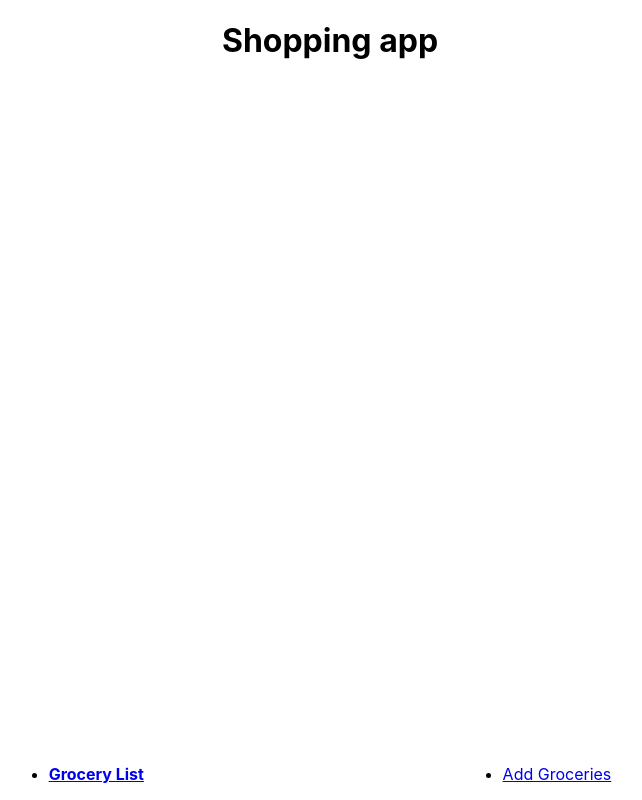
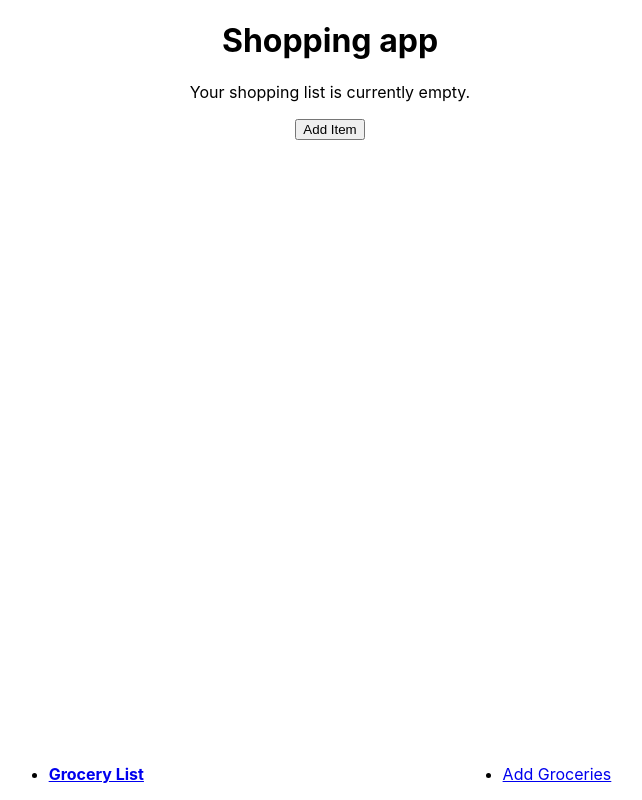
Before and after one commit to the-collab-lab/tcl-22-smart-shopping-list, a React (Create React App) app: page /list in a window 1280 px wide. Shown: the whole page, without its empty margins (310-952 px from the left). Built offline with nearby package versions, Linux system fonts and the light colour scheme.

Commit message:
conditionally render a welcome prompt when list is empty

```diff
--- a/src/ItemList.js
+++ b/src/ItemList.js
@@ -1,10 +1,22 @@
 import React from 'react';
+import { useHistory } from 'react-router-dom';
 
 function ItemList(props) {
+  let history = useHistory();
+  const redirect = () => {
+    history.push('/additems');
+  };
+
   return (
     <div>
       {props.loading && <span>Collection: Loading...</span>}
       {props.error && !props.loading && <strong>Error: {props.error}</strong>}
+      {props.list && props.list.length === 0 && (
+        <>
+          <p>Your shopping list is currently empty.</p>
+          <button onClick={redirect}>Add Item</button>
+        </>
+      )}
       {props.list && props.list.length > 0 && (
         <>
           <h2>Shopping List:</h2>
```
